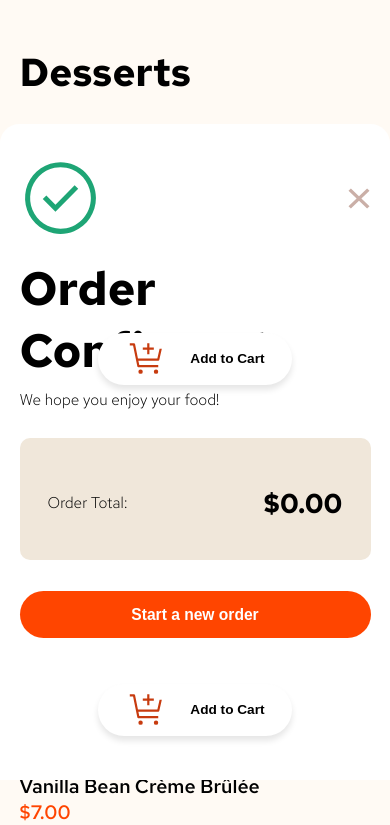
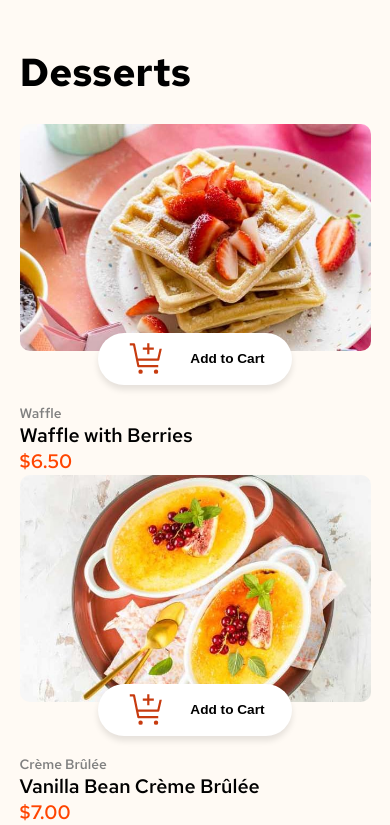
Before and after one commit to BYDINARES/products-list, a React (Vite) app: page / in a window 390 px wide. Shown: the top 825 px of the page. Built offline with nearby package versions, Linux system fonts and the light colour scheme.

Commit message:
starting to add the responsive code

```diff
--- a/src/App.css
+++ b/src/App.css
@@ -331,7 +331,7 @@ body {
 #root main aside.shopping-cart .cart-list #confirm-order-button:active {
   transform: scale(0.5);
 }
-#root .dialogContainer {
+#root .dialog-open {
   display: flex;
   flex-direction: column;
   align-items: flex-start;
@@ -345,32 +345,32 @@ body {
   border-top-left-radius: 5vw;
   border-top-right-radius: 5vw;
 }
-#root .dialogContainer .top-dialog-icons {
+#root .dialog-open .top-dialog-icons {
   display: flex;
   justify-content: space-between;
   align-items: center;
   width: 100%;
   height: 30vw;
 }
-#root .dialogContainer .top-dialog-icons .check-icon {
+#root .dialog-open .top-dialog-icons .check-icon {
   height: 70%;
 }
-#root .dialogContainer .top-dialog-icons .close-dialog-img {
+#root .dialog-open .top-dialog-icons .close-dialog-img {
   height: 20%;
 }
-#root .dialogContainer h1 {
+#root .dialog-open h1 {
   font-size: 12vw;
   padding: 0%;
   margin: 0%;
 }
-#root .dialogContainer p {
+#root .dialog-open p {
   font-weight: 100;
   font-size: 4vw;
   margin: 0%;
   margin-top: 2vw;
   margin-bottom: 8%;
 }
-#root .dialogContainer .containerOfOrder {
+#root .dialog-open .containerOfOrder {
   box-sizing: border-box;
   width: 100%;
   padding: 8%;
@@ -378,7 +378,7 @@ body {
   background-color: rgb(240, 231, 218);
   border-radius: 10px;
 }
-#root .dialogContainer .containerOfOrder .orderItem {
+#root .dialog-open .containerOfOrder .orderItem {
   display: grid;
   grid-template-rows: 50% 50%;
   grid-template-columns: 20% 60% 20%;
@@ -386,21 +386,21 @@ body {
   height: 13vw;
   padding-top: 5%;
 }
-#root .dialogContainer .containerOfOrder .orderItem img {
+#root .dialog-open .containerOfOrder .orderItem img {
   grid-column: 1/2;
   grid-row: 1/3;
   width: 80%;
   height: 80%;
   border-radius: 2vw;
 }
-#root .dialogContainer .containerOfOrder .orderItem h3 {
+#root .dialog-open .containerOfOrder .orderItem h3 {
   grid-column: 2/3;
   grid-row: 1/2;
   margin: 0%;
   font-size: 3vw;
   font-weight: 500;
 }
-#root .dialogContainer .containerOfOrder .orderItem ul {
+#root .dialog-open .containerOfOrder .orderItem ul {
   display: flex;
   flex-direction: row;
   width: 100%;
@@ -412,19 +412,19 @@ body {
   grid-column: 2/3;
   grid-row: 2;
 }
-#root .dialogContainer .containerOfOrder .orderItem ul li.number-reapeated-products {
+#root .dialog-open .containerOfOrder .orderItem ul li.number-reapeated-products {
   color: orangered;
   font-weight: 700;
   font-size: 3vw;
 }
-#root .dialogContainer .containerOfOrder .orderItem ul li.price {
+#root .dialog-open .containerOfOrder .orderItem ul li.price {
   color: gray;
   font-weight: 500;
   width: -moz-fit-content;
   width: fit-content;
   font-size: 3vw;
 }
-#root .dialogContainer .containerOfOrder .orderItem p {
+#root .dialog-open .containerOfOrder .orderItem p {
   grid-column: 3;
   grid-row: 1/3;
   align-self: center;
@@ -433,7 +433,7 @@ body {
   padding: 0%;
   font-weight: 600;
 }
-#root .dialogContainer .containerOfOrder .total-checkout-price {
+#root .dialog-open .containerOfOrder .total-checkout-price {
   display: flex;
   flex-direction: row;
   align-items: center;
@@ -441,14 +441,14 @@ body {
   height: 15vw;
   padding-top: 2vw;
 }
-#root .dialogContainer .containerOfOrder .total-checkout-price p {
+#root .dialog-open .containerOfOrder .total-checkout-price p {
   margin: 0%;
 }
-#root .dialogContainer .containerOfOrder .total-checkout-price .number-price {
+#root .dialog-open .containerOfOrder .total-checkout-price .number-price {
   font-weight: 700;
   font-size: 7vw;
 }
-#root .dialogContainer #startANewOrder {
+#root .dialog-open #startANewOrder {
   width: 100%;
   height: 12vw;
   margin-bottom: 8vw;
@@ -460,9 +460,9 @@ body {
   border-style: none;
   transition: all 0.2s ease;
 }
-#root .dialogContainer #startANewOrder:hover, #root .dialogContainer #startANewOrder:focus-visible {
+#root .dialog-open #startANewOrder:hover, #root .dialog-open #startANewOrder:focus-visible {
   transform: scale(1.05);
 }
-#root .dialogContainer #startANewOrder:active {
+#root .dialog-open #startANewOrder:active {
   transform: scale(0.7);
 }/*# sourceMappingURL=app.css.map */
--- a/src/App.jsx
+++ b/src/App.jsx
@@ -15,17 +15,6 @@ function App() {
   );
 
   const [shopItems, setShopItems] = useState([]);
-
-  //The reff for opening the dailog
-  const dialogRef = useRef(null);
-
-  const openDialog = () => {
-    if (dialogRef.current) dialogRef.current.showModal();
-  };
-
-  const closeDialog = () => {
-    if (dialogRef.current) dialogRef.current.close();
-  };
 
   // Store the item data in the cart
   const addToCart = (newItem) => {
@@ -110,6 +99,19 @@ function App() {
     (acc, item) => acc + item.price * item.quantity,
     0
   );
+
+  //The reff for opening the dailog
+  const dialogRef = useRef(null);
+
+  const openDialog = () => {
+    if (dialogRef.current) dialogRef.current.showModal();
+    dialogRef.current.classList.toggle("dialog-open");
+  };
+
+  const closeDialog = () => {
+    if (dialogRef.current) dialogRef.current.close();
+    dialogRef.current.classList.remove("dialog-open");
+  };
 
   return (
     <>
--- a/src/styles/app.scss
+++ b/src/styles/app.scss
@@ -384,7 +384,8 @@ body {
     }
   }
   //========== STYLING FOR THE DIALOG ==============
-  .dialogContainer {
+
+  .dialog-open {
     display: flex;
     flex-direction: column;
     align-items: flex-start;
```
Also changed, not shown: 1 other file (tests, documents, lock files or other folders).
